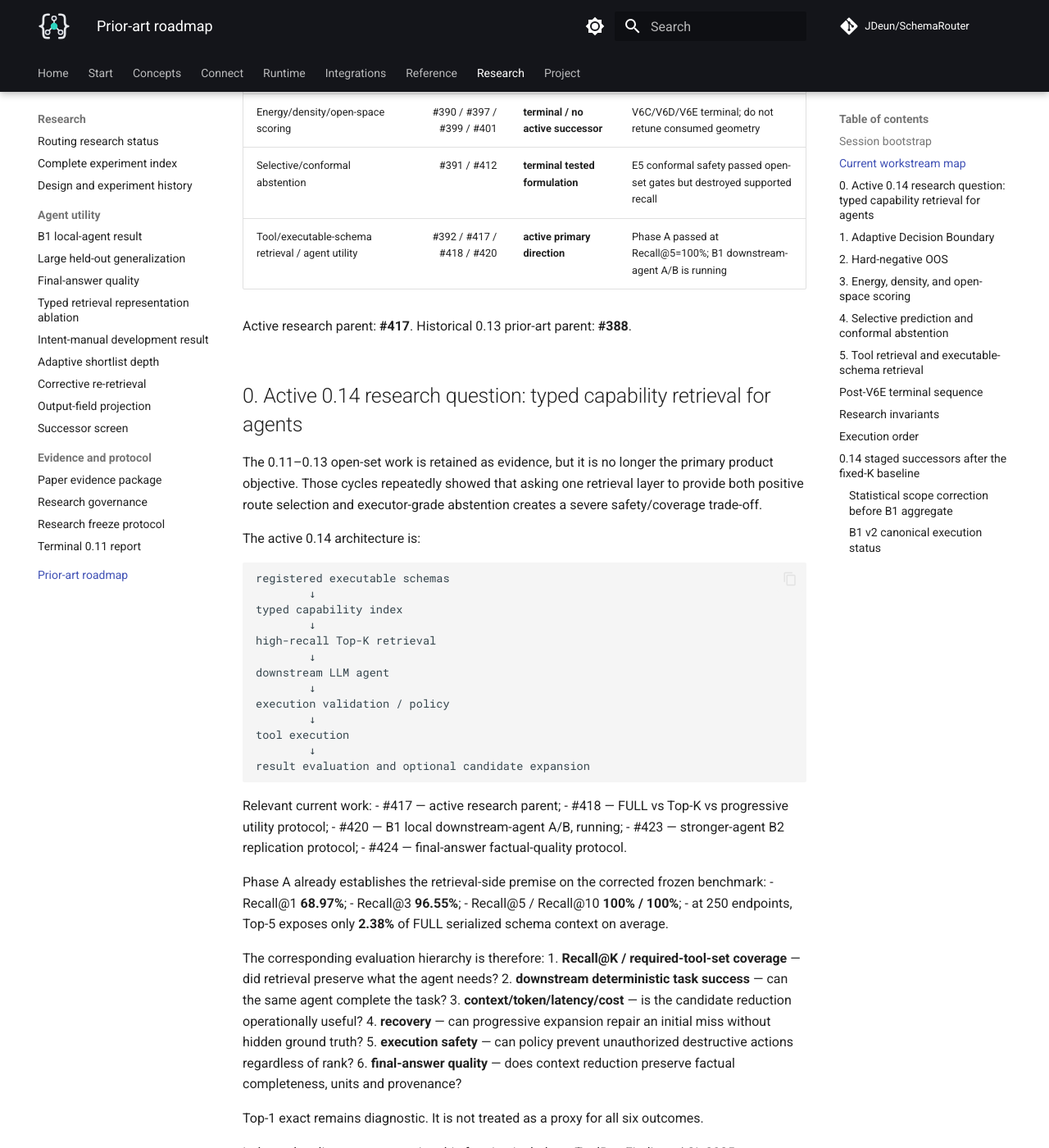
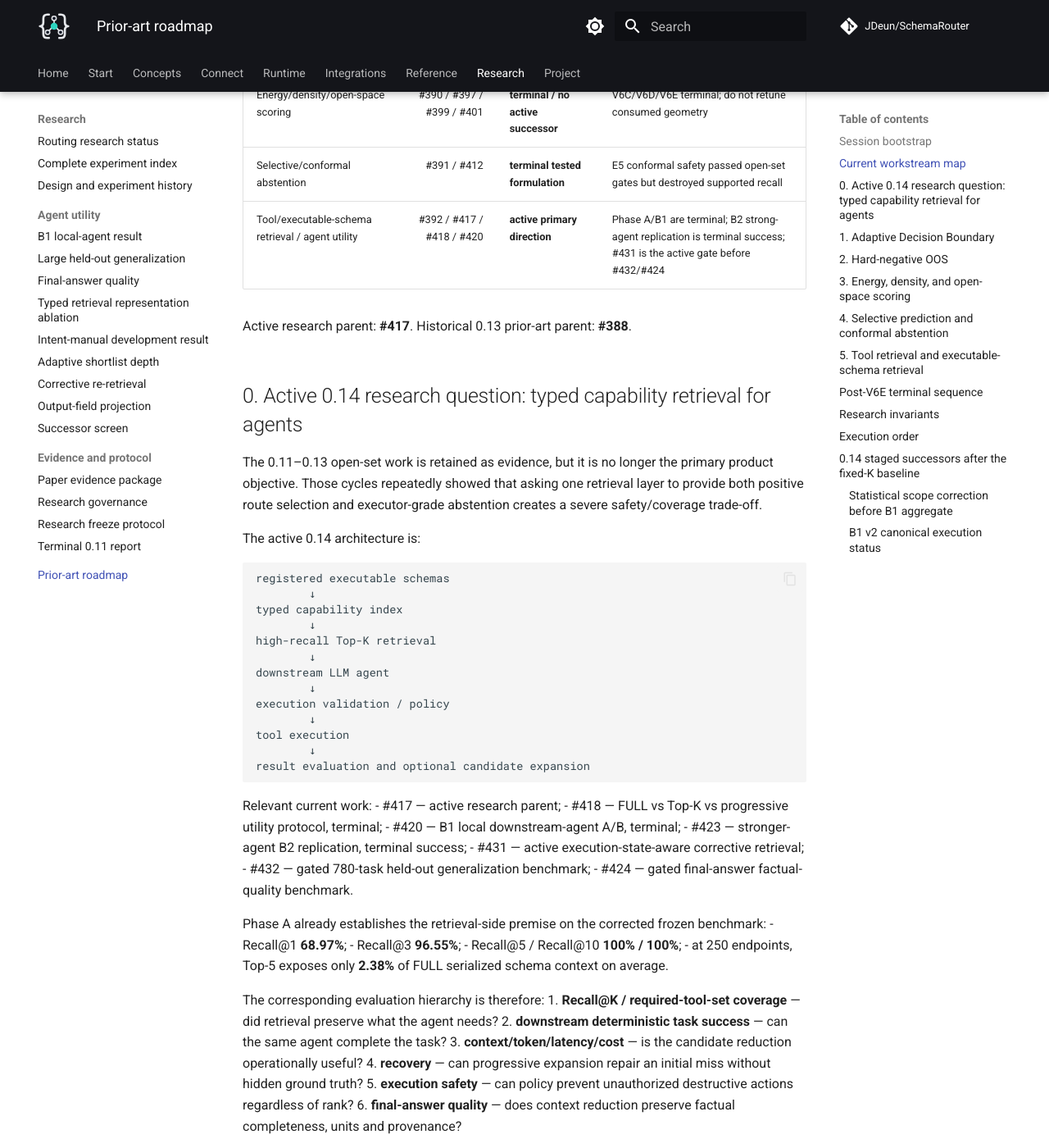
Before and after one commit to JDeun/SchemaRouter, an MkDocs documentation site: the page built from docs/research/prior-art-roadmap.md, in a window 1280 px wide and 1400 px high, scrolled down 919 px. Shown: the whole window at 82% size. Built offline with MkDocs 1.6.1 and Material for MkDocs 9.7.7, drawn with Linux system fonts in a browser that asks for light colours; comment, search, counter and statistics services are not loaded; some of the changed text lies outside the part shown.

Commit message:
docs: refresh prior-art roadmap current research state

```diff
--- a/docs/research/prior-art-roadmap.md
+++ b/docs/research/prior-art-roadmap.md
@@ -27,7 +27,7 @@ Before creating a new routing experiment:
 | Hard-negative OOS generation | #389 / #395 | **terminal** | V6B separated synthetic evidence but rejected every natural DEV query |
 | Energy/density/open-space scoring | #390 / #397 / #399 / #401 | **terminal / no active successor** | V6C/V6D/V6E terminal; do not retune consumed geometry |
 | Selective/conformal abstention | #391 / #412 | **terminal tested formulation** | E5 conformal safety passed open-set gates but destroyed supported recall |
-| Tool/executable-schema retrieval / agent utility | #392 / #417 / #418 / #420 | **active primary direction** | Phase A passed at Recall@5=100%; B1 downstream-agent A/B is running |
+| Tool/executable-schema retrieval / agent utility | #392 / #417 / #418 / #420 | **active primary direction** | Phase A/B1 are terminal; B2 strong-agent replication is terminal success; #431 is the active gate before #432/#424 |
 
 Active research parent: **#417**. Historical 0.13 prior-art parent: **#388**.
 
@@ -57,10 +57,12 @@ result evaluation and optional candidate expansion
 
 Relevant current work:
 - #417 — active research parent;
-- #418 — FULL vs Top-K vs progressive utility protocol;
-- #420 — B1 local downstream-agent A/B, running;
-- #423 — stronger-agent B2 replication protocol;
-- #424 — final-answer factual-quality protocol.
+- #418 — FULL vs Top-K vs progressive utility protocol, terminal;
+- #420 — B1 local downstream-agent A/B, terminal;
+- #423 — stronger-agent B2 replication, terminal success;
+- #431 — active execution-state-aware corrective retrieval;
+- #432 — gated 780-task held-out generalization benchmark;
+- #424 — gated final-answer factual-quality benchmark.
 
 Phase A already establishes the retrieval-side premise on the corrected frozen benchmark:
 - Recall@1 **68.97%**;
@@ -289,9 +291,15 @@ The following rules apply across all workstreams:
 
 ## Execution order
 
-The current order is now governed by #417:
+The current order is now governed by #417/#500:
 
-1. complete the frozen #420 B1 aggregate without changing task/catalog/model/prompt/K semantics;
+1. B1 and B2 are terminal and preserved as frozen evidence;
+2. complete #431 without changing its frozen task/state/model/scoring semantics;
+3. freeze the #432 held-out condition manifest from the preregistered boolean gates;
+4. execute #432, then #424 only through the gated conveyor.
+
+Historical execution notes below remain provenance, not the current launch order.
+
 2. freeze and execute #423 with a materially stronger downstream agent;
 3. execute #424 only after its separate answer-bearing benchmark is frozen;
 4. keep #384/#395/#397/#399/#401/#404/#406/#408/#409/#412/#415 as terminal 0.13 controls;
```
